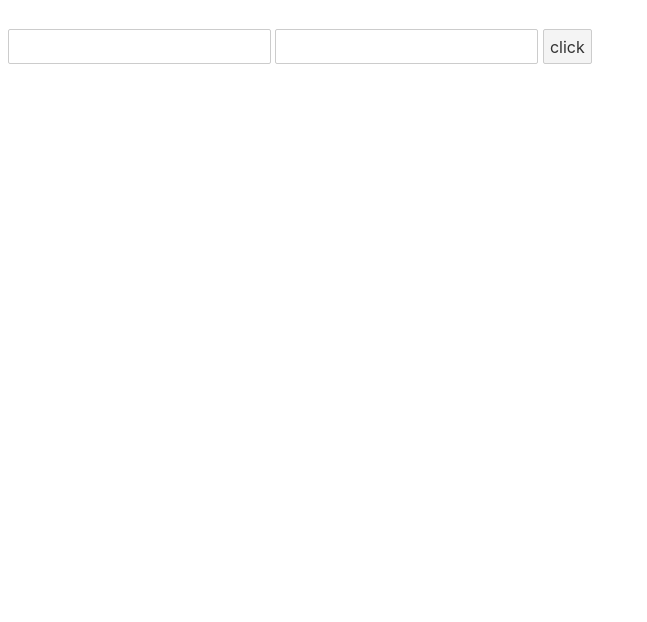
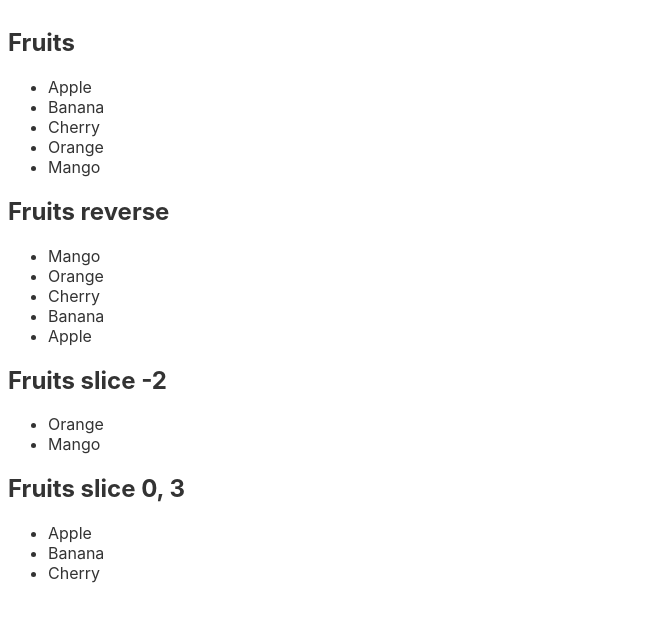
Before and after one commit to BalckUK/Svelte, a Svelte app in the folder svelte-app/: page / in a window 1280 px wide. Shown: the top 622 px of the page, without its empty margins (0-647 px from the left). Built offline with nearby package versions, Linux system fonts and the light colour scheme.

Commit message:
컴포넌트 연습

```diff
--- a/svelte-app/src/App.svelte
+++ b/svelte-app/src/App.svelte
@@ -1,13 +1,10 @@
 <script>
-    let text = ''
+    import Fruits from "./Fruits.svelte";
+
+    let fruits=['Apple', 'Banana','Cherry', 'Orange', 'Mango']
 </script>
 
-<h1>
-    {text}
-</h1>
-<input type="text"
-value ={text}
-on:input={(e) => {text = e.target.value}}>
-<input type = "text"
-        bind:value={text}/>
-<button on:click={() => {text = "Heropy"}}>click</button>
+<Fruits {fruits} />
+<Fruits {fruits} reverse />
+<Fruits {fruits} slice="-2"/>
+<Fruits {fruits} slice="0, 3"/>
--- /dev/null
+++ b/svelte-app/src/Fruits.svelte
@@ -0,0 +1,31 @@
+<script>
+    // Props
+    export let fruits
+    export let reverse
+    export let slice
+
+    let computedFruits = []
+    let name = ''
+
+    if(reverse){
+        computedFruits = [...fruits].reverse()
+        name = 'reverse'
+    }else if(slice){
+        // slice => ''
+        computedFruits = fruits.slice(...slice.split(','))
+       // name = 'slice' + slice
+        name = `slice ${slice}`
+    }else{
+        computedFruits = fruits
+    }
+</script>
+
+
+<h2>
+    Fruits {name}
+</h2>
+<ul>
+    {#each computedFruits as fruit}
+    <li>{fruit}</li>
+    {/each}
+</ul>
```
Also changed, not shown: svelte-app/src/App5.svelte (added, +13 -0 lines), svelte-app/src/App6.svelte (added, +36 -0 lines).
